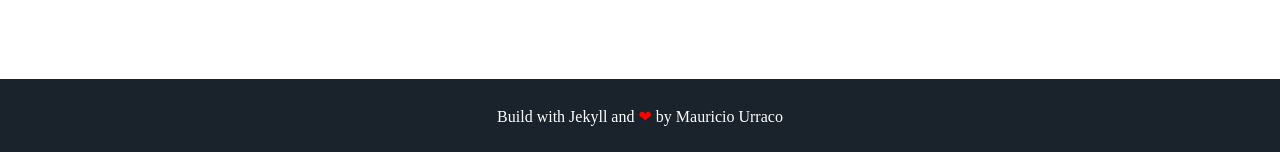
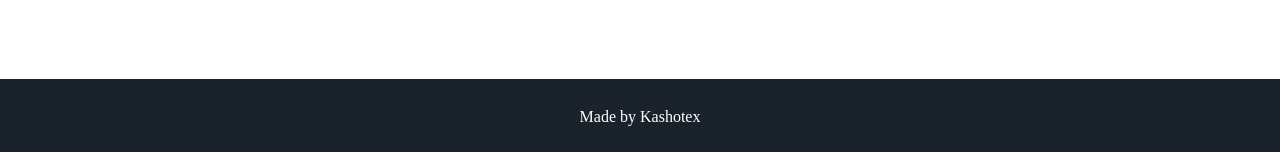
Before and after one commit to Kashotex/kashotex-beta, a Jekyll site: the page built from index.html, in a window 1280 px wide. Shown: the part 1517-1669 px from the top of the page. Built offline with Jekyll 4.4.1, drawn with Linux system fonts in a browser that asks for light colours; some web fonts are replaced.

Commit message:
Update footer.html

```diff
--- a/_includes/footer.html
+++ b/_includes/footer.html
@@ -1,6 +1,6 @@
 <footer class="footer">
     <!-- <p>&copy; {{ site.username }}</p> -->
-    <p>Build with Jekyll and <span class="love">❤</span> by <a href="https://github.com/murraco">Mauricio Urraco</a></p>
+    <p>Made by <a href="https://github.com/Kashotex">Kashotex</a></p>
 </footer>
 <script src="//cdn.jsdelivr.net/particles.js/2.0.0/particles.min.js"></script>
 <script src="{{ '/assets/js/sweet-scroll.min.js' | prepend: site.baseurl }}"></script>
```
